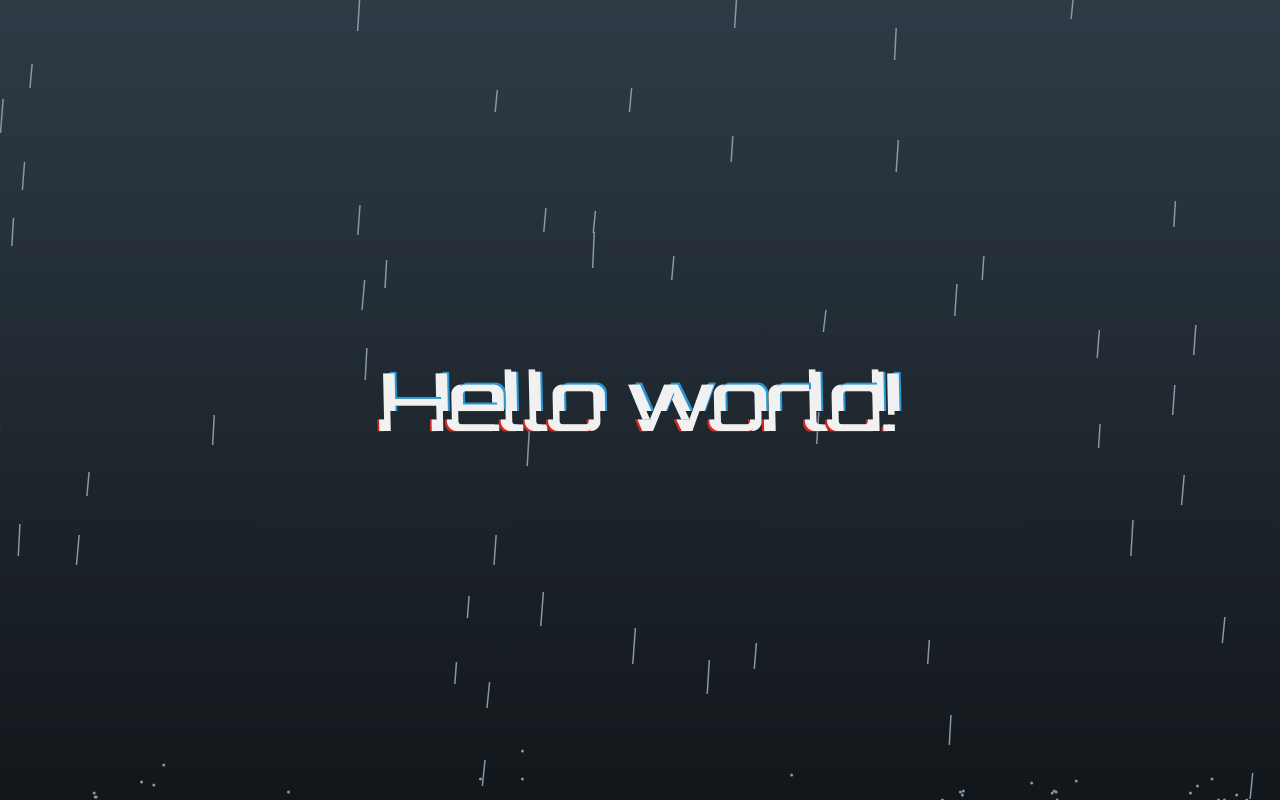
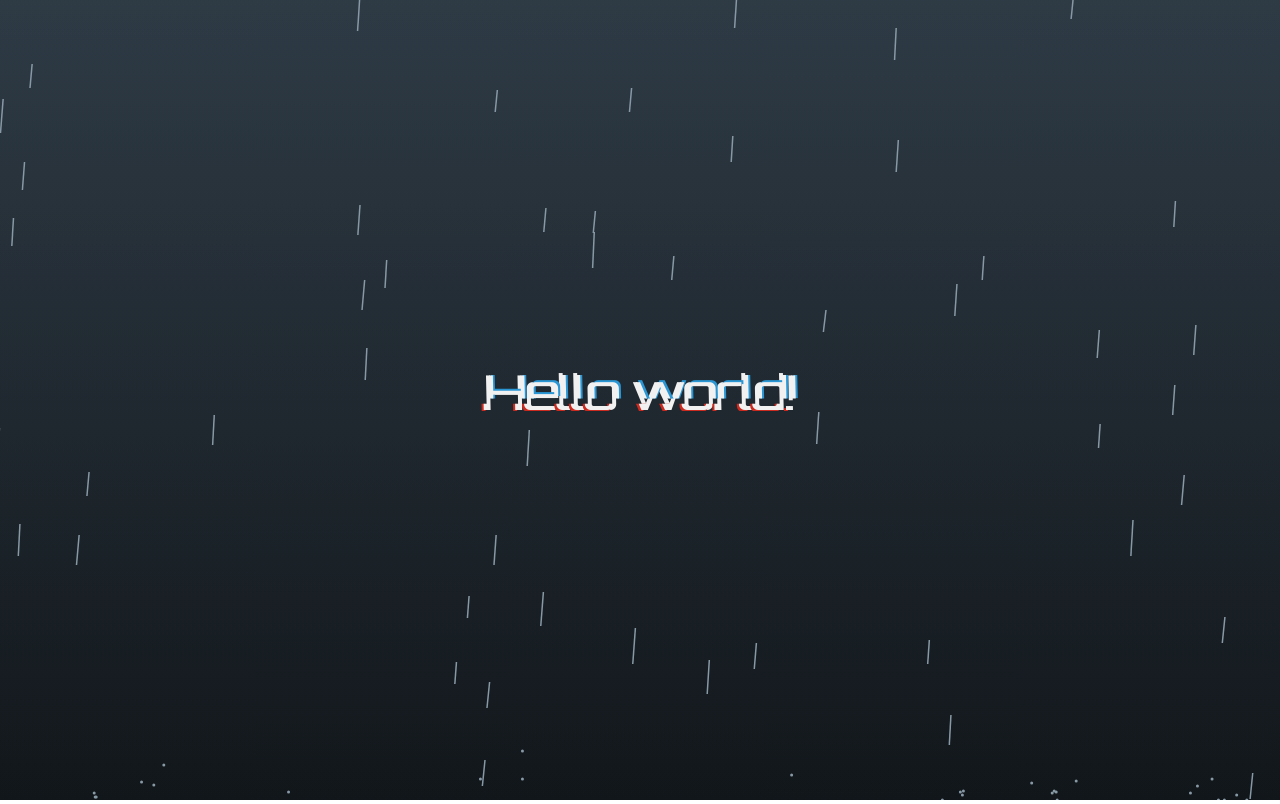
Before and after one commit to siyeol97/portfolio, a React (Vite) app: page / in a window 1280 px wide. Built offline with nearby package versions, Linux system fonts and the light colour scheme; a web font is replaced by a local one.

Commit message:
💄 Style: 메인 폰트크기 수정

```diff
--- a/src/components/Landing/Landing.module.scss
+++ b/src/components/Landing/Landing.module.scss
@@ -17,10 +17,10 @@
     transform: skew(var(--degree)) scale(var(--scale));
     font-weight: 400;
     font-family: 'Orbitron';
-  }
+    font-size: 3rem;
 
-  & h1::before,
-  & h1::after {
+    &::before,
+    &::after {
       content: attr(data-text);
       position: absolute;
       width: 100%;
@@ -28,8 +28,8 @@
       background-color: inherit;
     }
 
-  & h1::before {
-    left: 5px;
+    &::before {
+      left: 3px;
       text-shadow: 2px -2px #2a96d4;
       clip-path: polygon(
         0 var(--bt),
@@ -39,8 +39,8 @@
       );
     }
 
-  & h1::after {
-    left: -5px;
+    &::after {
+      left: -3px;
       text-shadow: -2px 2px #cc2a1f;
       clip-path: polygon(
         0 var(--at),
@@ -49,6 +49,7 @@
         0 var(--ab)
       );
     }
+  }
 
   @include mobile {
     & h1 {
--- a/src/components/Landing/Landing.tsx
+++ b/src/components/Landing/Landing.tsx
@@ -23,6 +23,7 @@ export default function Landing() {
         >
           Hello world!
         </h1>
+        <h2></h2>
       </div>
       <LandingBackground />
     </section>
```
Lines whose indentation alone changed are shown as unchanged.
